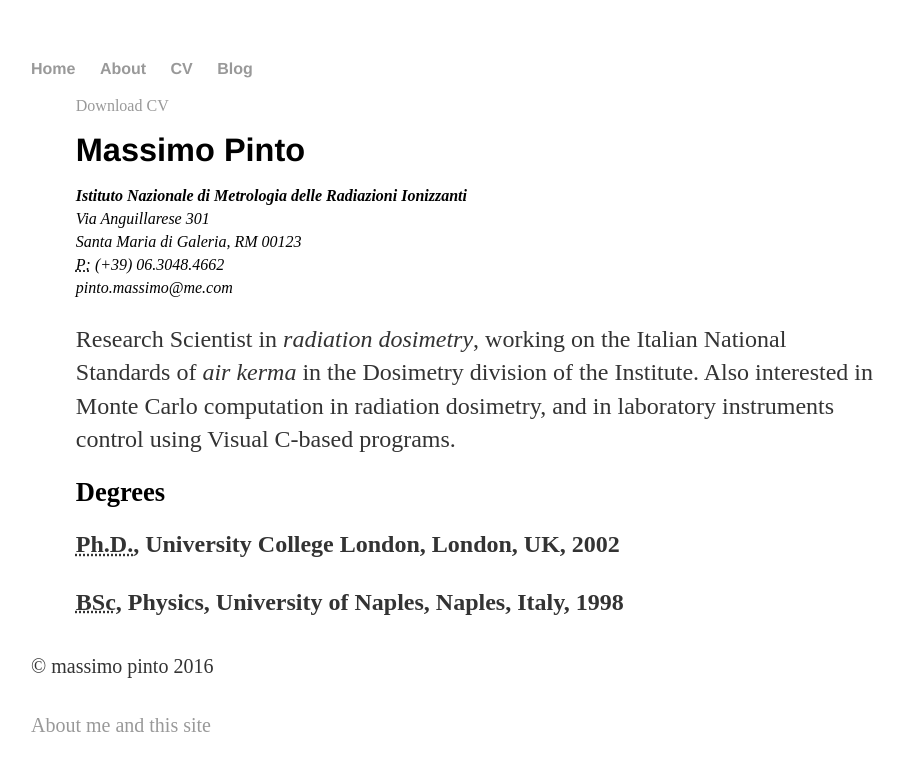
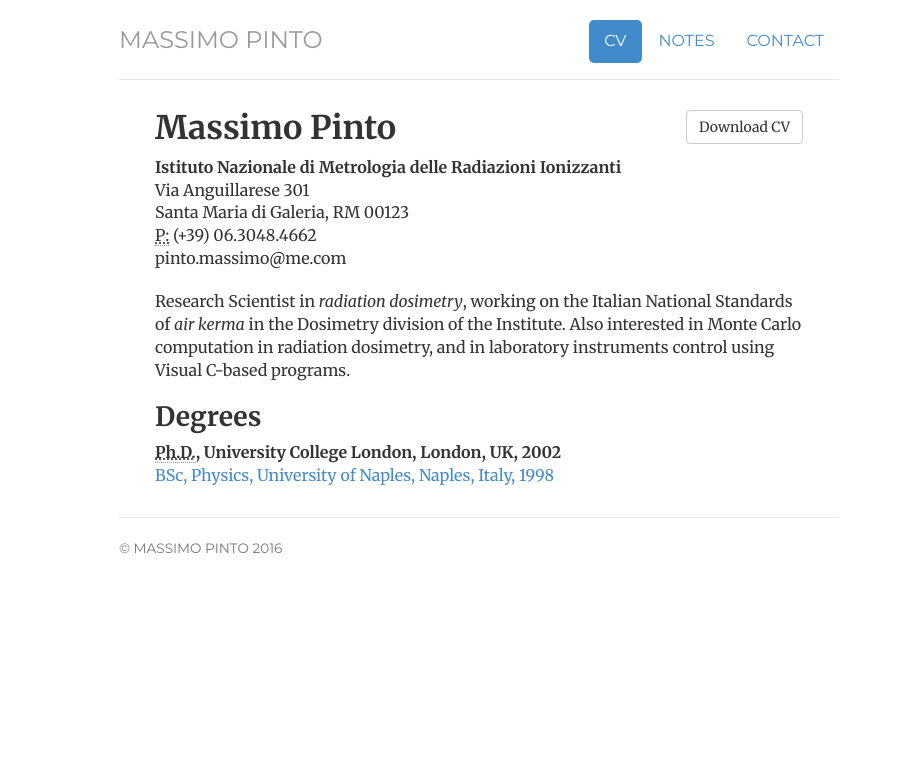
Before and after one commit to massimopinto/massimopinto.github.io, a Jekyll site: the page built from cv/index.html, in a window 1280 px wide. Shown: the top 771 px of the page, without its empty margins (161-1064 px from the left). Built offline with Jekyll 4.4.1, drawn with Linux system fonts in a browser that asks for light colours; nearby versions of some CDN libraries; library files that are not in the unit come from our copies.

Commit message:
Changed style quite substantially, moving more towards the result that one gets from Jonathan current pages.

```diff
--- a/_includes/footer.html
+++ b/_includes/footer.html
@@ -1,10 +1,7 @@
 <div class="footer">
 	<div class="row">
 	<div class="col-sm-8">
-	<p><small>&copy; massimo pinto 2016</small></p>
-	</div>
-	<div class="col-sm-4">
-	<p class="pull-right"><small><a href="/about" title="About me and this site">About me and this site</a></small></p>
+	<p><small>&copy; Massimo Pinto 2016</small></p>
 	</div>
 	</div>
 </div> <!-- /footer -->
--- /dev/null
+++ b/_includes/head.html
@@ -0,0 +1,23 @@
+<head>
+	<meta charset="utf-8">
+	<meta name="viewport" width="device-width, initial-scale=1.0">
+	<meta name="description" content="{{ page.description }}">
+	<meta name="author" content="Massimo Pinto">
+	<!-- favicon
+	<link rel="shortcut icon" href="/img/ico/favicon.png">
+	-->
+	<title>{{ page.title }} | Massimo Pinto | Research Scientist, bicyle commuter and mountain biker.</title>
+	<!-- styles -->
+	<link href="/css/bootstrap.css" rel="stylesheet">
+	<link href="/css/jumbotron-narrow.css" rel="stylesheet">
+	<link href="/css/style.css" rel="stylesheet">
+
+	<!-- HTML5 shim and Respond.js IE8 support of HTML5 elements and media queries -->
+	<!--[if lt IE 9]>
+  <script src="../../assets/js/html5shiv.js"></script>
+  <script src="../../assets/js/respond.min.js"></script>
+	<![endif]-->
+	<!-- google analytics - i will not share this data with google -->
+	<!-- {% include analytics.html %}	-->
+	<!-- not until I have figure out my username on google analytics-->
+</head>
--- /dev/null
+++ b/_includes/scripts.html
@@ -0,0 +1,5 @@
+<!-- javascript at the end of the doc so page loads faster -->
+<script src="http://code.jquery.com/jquery.js"></script>
+<script src="/js/bootstrap.min.js"></script>
+<script src="/js/library.js"></script>
+<script src="https://google-code-prettify.googlecode.com/svn/loader/run_prettify.js"></script>
--- a/_layouts/default.html
+++ b/_layouts/default.html
@@ -1,24 +1,22 @@
 <!DOCTYPE html>
-	<html>
-		<head>
-			<title>{{ page.title }}</title>
-			<!-- link to main stylesheet -->
-			<link rel="stylesheet" type="text/css" href="/css/main.css">
-		</head>
-		<body>
-			<nav>
-	    		<ul>
-	        		<li><a href="/">Home</a></li>
-		        	<li><a href="/about">About</a></li>
-	        		<li><a href="/cv">CV</a></li>
-	        		<li><a href="/blog">Blog</a></li>
-	    		</ul>
-			</nav>
-			<div class="container">
+<html lang="en">
+
+	{% include head.html %}
+
+	<body>
+		<div class="container">
+
+			{% include header.html %}
 
 			{{ content }}
 
 			{% include footer.html %}
 
-		</body>
-	</html>
+		</div> <!-- /container -->
+
+
+		{% include scripts.html %}
+
+	</body>
+
+</html>
--- a/cv/index.html
+++ b/cv/index.html
@@ -28,7 +28,7 @@
 
 				<h2>Degrees</h2>
 				<p><strong><abbr title="Philosophiae Doctor">Ph.D.</abbr>, University College London, London, UK, 2002</strong><br>
-				<!-- <a href="/files/MassimoPintoPhD2002-singlepage.pdf" title="Induction and Rejoining of DNA Double-Strand Breaks in Human Cells after Exposure to Ionising Radiation: an Experimental and Modelling Approach </em> <!-- (PDF)</a> --></p>
+				<a href="/files/MassimoPintoPhD2002-singlepage.pdf" title="Induction and Rejoining of DNA Double-Strand Breaks in Human Cells after Exposure to Ionising Radiation: an Experimental and Modelling Approach </em> </a> </p>
 
 				<p><strong><abbr title="Batchelor of Science">BSc</abbr>, Physics, University of Naples, Naples, Italy, 1998</strong></p>
 </div>
```
Also changed, not shown: _includes/post-list.html (added, +7 -0 lines).
